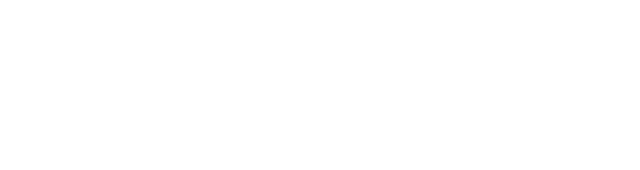
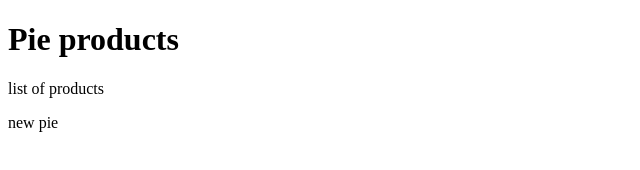
Before and after one commit to StefanTanovic/test2, a plain HTML site: page index.html in a window 1280 px wide. Shown: the whole page, without its empty margins (0-640 px from the left). Drawn offline with Linux system fonts and the light colour scheme.

Commit message:
index complited
coding done

```diff
--- a/index.html
+++ b/index.html
@@ -6,5 +6,10 @@
 </head>
 
 <body>
+<h1>Pie products</h1>
+
+<p>list of products</p>
+
+<span> new pie</span>
 </body>
 </html>
```
